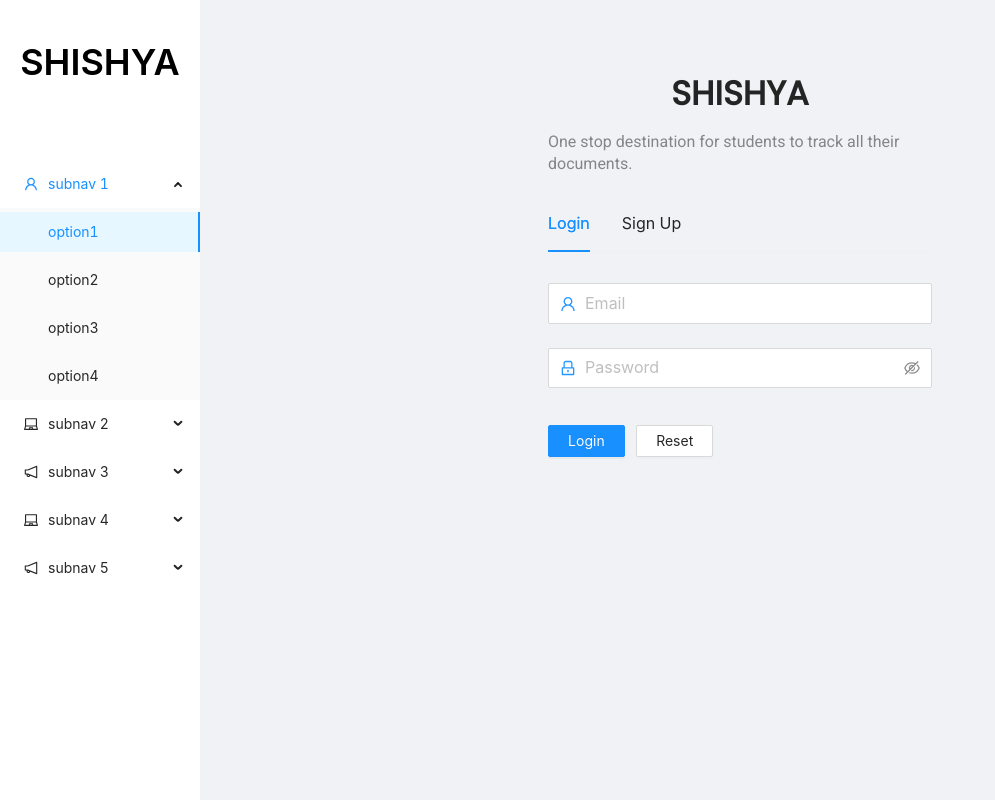
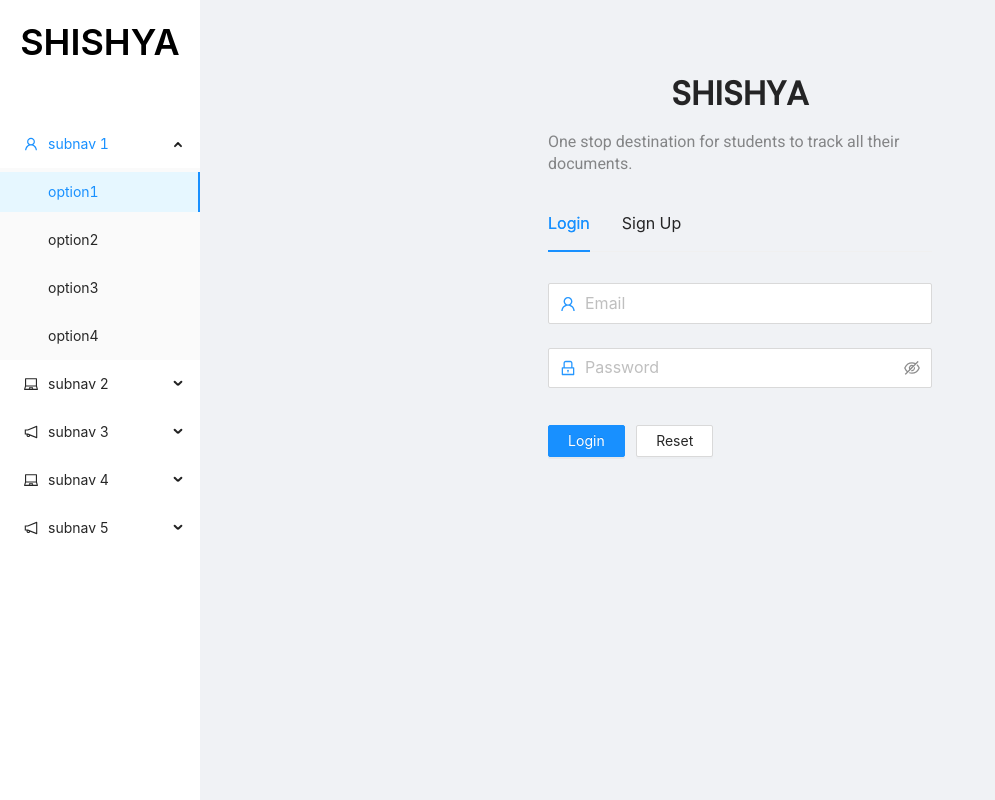
Before and after one commit to Shishya-App/shishya-frontend-admin, a Next.js app: page /auth in a window 1280 px wide. Shown: the whole page, without its empty margins (0-995 px from the left). Built offline with nearby package versions, Linux system fonts and the light colour scheme.

Commit message:
:pencil2: half layout done

```diff
--- a/components/Layout.tsx
+++ b/components/Layout.tsx
@@ -40,10 +40,11 @@ const CustomLayout = ({children} : IProps) => {
       <Menu theme="dark" mode="horizontal" defaultSelectedKeys={['2']} items={items1} />
     </Header> */}
     <Layout>
-      <Sider width={200} className={styles.custom__style}>
-        <div style={{height: '20%', display:'flex', justifyContent:'center', alignItems:'center', borderWidth: 1, borderColor: 'black'}}>
+      <Sider width={200} className={styles.sidepanel__main}>
+        <div className={styles.side__panel__title__wrapper}>
             <p className={styles.side__panel__title}>SHISHYA</p>
         </div>
+        <div className={styles.custom__style}>
             <Menu
             mode="inline"
             defaultSelectedKeys={['1']}
@@ -54,6 +55,7 @@ const CustomLayout = ({children} : IProps) => {
             }}
             items={items2}
             />
+        </div>
       </Sider>
       <Layout
         style={{
--- a/styles/Components/Layout.module.css
+++ b/styles/Components/Layout.module.css
@@ -1,13 +1,24 @@
+
+.sidepanel__main{
+    background-color: white;
+}
 .custom__style{
-    background-color: white;
+    height: 100%;
     overflow-x: clip;
     overflow-y: auto;
 }
+
 .side__panel__title{
     font-size: 36px;
     color: black;
     text-align: center;
     font-weight: 600;
+}
+.side__panel__title__wrapper{
+    height: 15%;
+    display: flex;
+    justify-content: center;
+    align-items: center;
 }
 
 .custom__style {
```
Lines whose indentation alone changed are shown as unchanged.
